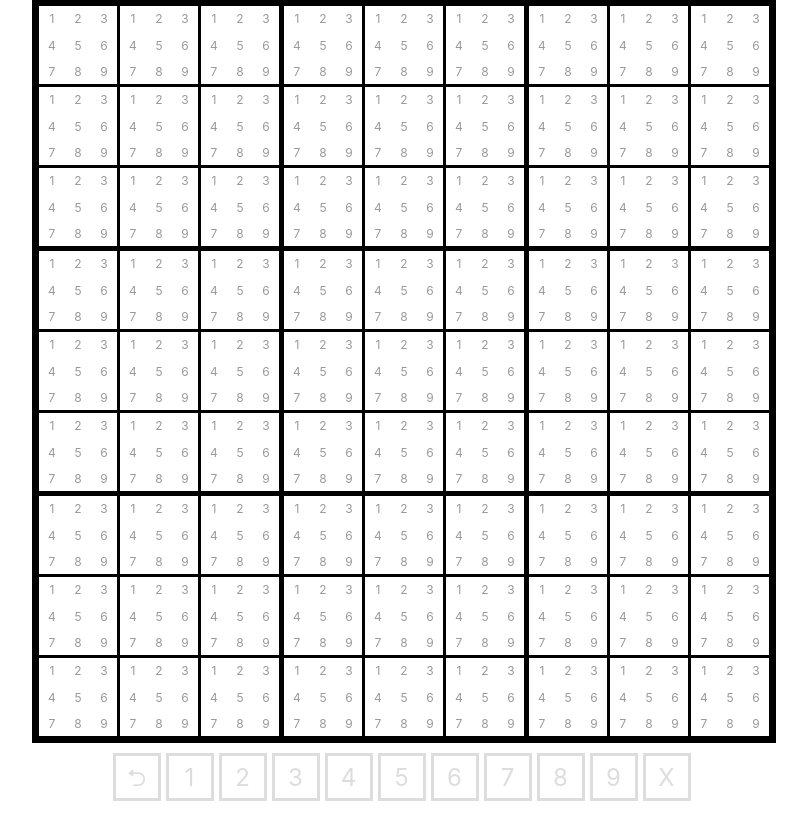
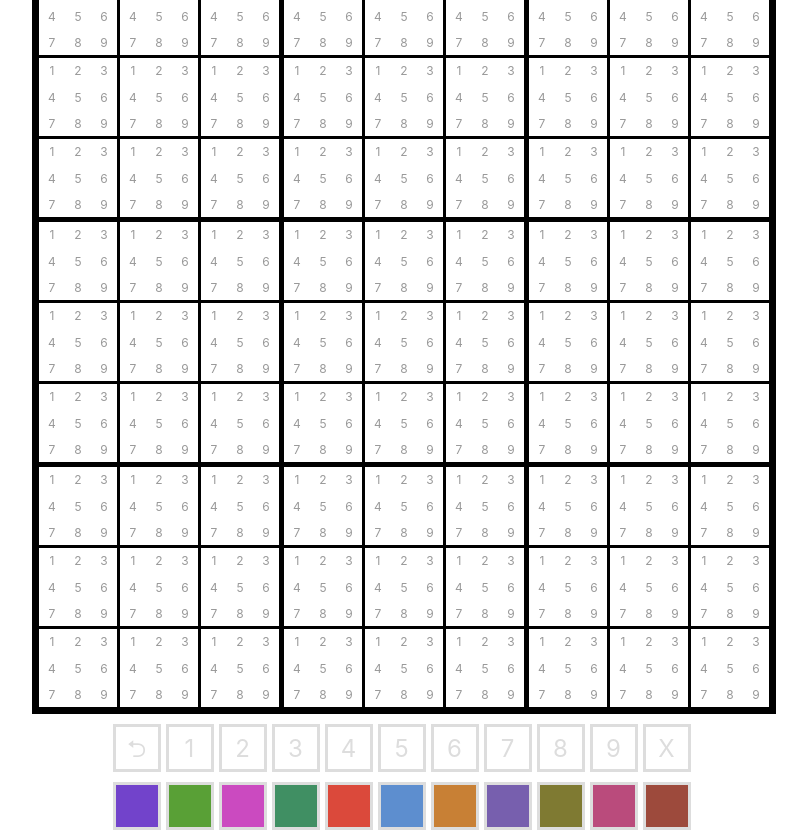
Before and after one commit to bertyhell/manual-sudoku, a React (Vite) app: page / in a window 1280 px wide. Shown: the whole page, without its empty margins (236-1043 px from the left). Before the commit the page ends 801 px from the top, so only its background shows below. Built offline with nearby package versions, Linux system fonts and the light colour scheme.

Commit message:
Add color coding buttons

```diff
--- a/src/App.consts.ts
+++ b/src/App.consts.ts
@@ -1,3 +1,17 @@
+export const COLORS = [
+  '#7243cb',
+  '#59a036',
+  '#cb4ac0',
+  '#408f63',
+  '#db493b',
+  '#5d8ecf',
+  '#c88035',
+  '#775fae',
+  '#7f7a32',
+  '#ba4b7c',
+  '#9d4a3c',
+];
+
 export const CLUSTER_AND_CELL_INDEX_TO_ROW_AND_COLUMN = [
   [
     { row: 0, column: 0 },
--- a/src/App.scss
+++ b/src/App.scss
@@ -66,7 +66,8 @@ $primaryColorExtraLight: #a3d2ff;
   &:hover,
   &--highlighted,
   &--selected-explicit,
-  &--selected-implicit {
+  &--selected-implicit,
+  &--colored {
     div {
       color: white;
 
--- a/src/App.tsx
+++ b/src/App.tsx
@@ -4,7 +4,7 @@ import './App.scss';
 import { cloneDeep, times } from 'lodash-es';
 import React, { useEffect, useState } from 'react';
 
-import { CLUSTER_AND_CELL_INDEX_TO_ROW_AND_COLUMN } from './App.consts';
+import { CLUSTER_AND_CELL_INDEX_TO_ROW_AND_COLUMN, COLORS } from './App.consts';
 import { CellState, Coordinate, NumberOption } from './App.types';
 import Cell from './Cell';
 
@@ -12,6 +12,7 @@ const LOCAL_STORAGE_STATE_KEY = 'manual-sudoku.state';
 
 const defaultCellState: CellState = {
   value: null,
+  color: null,
   possibilities: [1, 2, 3, 4, 5, 6, 7, 8, 9],
 };
 
@@ -56,6 +57,20 @@ function App() {
       newState[selectedCell.row][selectedCell.column].value = null;
     } else {
       newState[selectedCell.row][selectedCell.column].value = value;
+    }
+    setStateAndStoreState(newState);
+  };
+
+  const setColor = (color: number) => {
+    if (!selectedCell) {
+      window.alert('cannot set value when no cell is selected');
+      return;
+    }
+    const newState = cloneDeep(state);
+    if (newState[selectedCell.row][selectedCell.column].color === color) {
+      newState[selectedCell.row][selectedCell.column].color = null;
+    } else {
+      newState[selectedCell.row][selectedCell.column].color = color;
     }
     setStateAndStoreState(newState);
   };
@@ -158,6 +173,21 @@ function App() {
           X
         </div>
       </div>
+      <div className={'c-options' + (selectedCell ? ' c-options--enabled' : '')}>
+        {/* color buttons */}
+        {times(11).map((colorIndex) => {
+          return (
+            <div
+              key={'set-color-' + colorIndex}
+              style={{ backgroundColor: COLORS[colorIndex] }}
+              onClick={(evt) => {
+                evt.stopPropagation();
+                setColor(colorIndex);
+              }}
+            ></div>
+          );
+        })}
+      </div>
     </div>
   );
 }
--- a/src/App.types.ts
+++ b/src/App.types.ts
@@ -2,6 +2,7 @@ export type NumberOption = 1 | 2 | 3 | 4 | 5 | 6 | 7 | 8 | 9;
 
 export interface CellState {
   value: NumberOption | null;
+  color: number | null;
   possibilities: NumberOption[];
 }
 
--- a/src/Cell.tsx
+++ b/src/Cell.tsx
@@ -1,7 +1,8 @@
 /* eslint-disable jsx-a11y/click-events-have-key-events,jsx-a11y/no-static-element-interactions */
-import { times } from 'lodash-es';
+import { isNil, times } from 'lodash-es';
 import React from 'react';
 
+import { COLORS } from './App.consts';
 import { CellState, Coordinate, NumberOption } from './App.types';
 
 function Cell({
@@ -58,8 +59,10 @@ function Cell({
         'c-cell' +
         (highlighted ? ' c-cell--highlighted' : '') +
         (selectedExplicit ? ' c-cell--selected-explicit' : '') +
-        (selectedImplicit ? ' c-cell--selected-implicit' : '')
+        (selectedImplicit ? ' c-cell--selected-implicit' : '') +
+        (!isNil(state.color) ? ' c-cell--colored' : '')
       }
+      style={isNil(state.color) ? {} : { backgroundColor: COLORS[state.color] }}
       onMouseOver={(evt) => {
         evt.stopPropagation();
         setHoverCell({ row, column });
```
Also changed, not shown: 5 other files (tests, documents, lock files or other folders).
